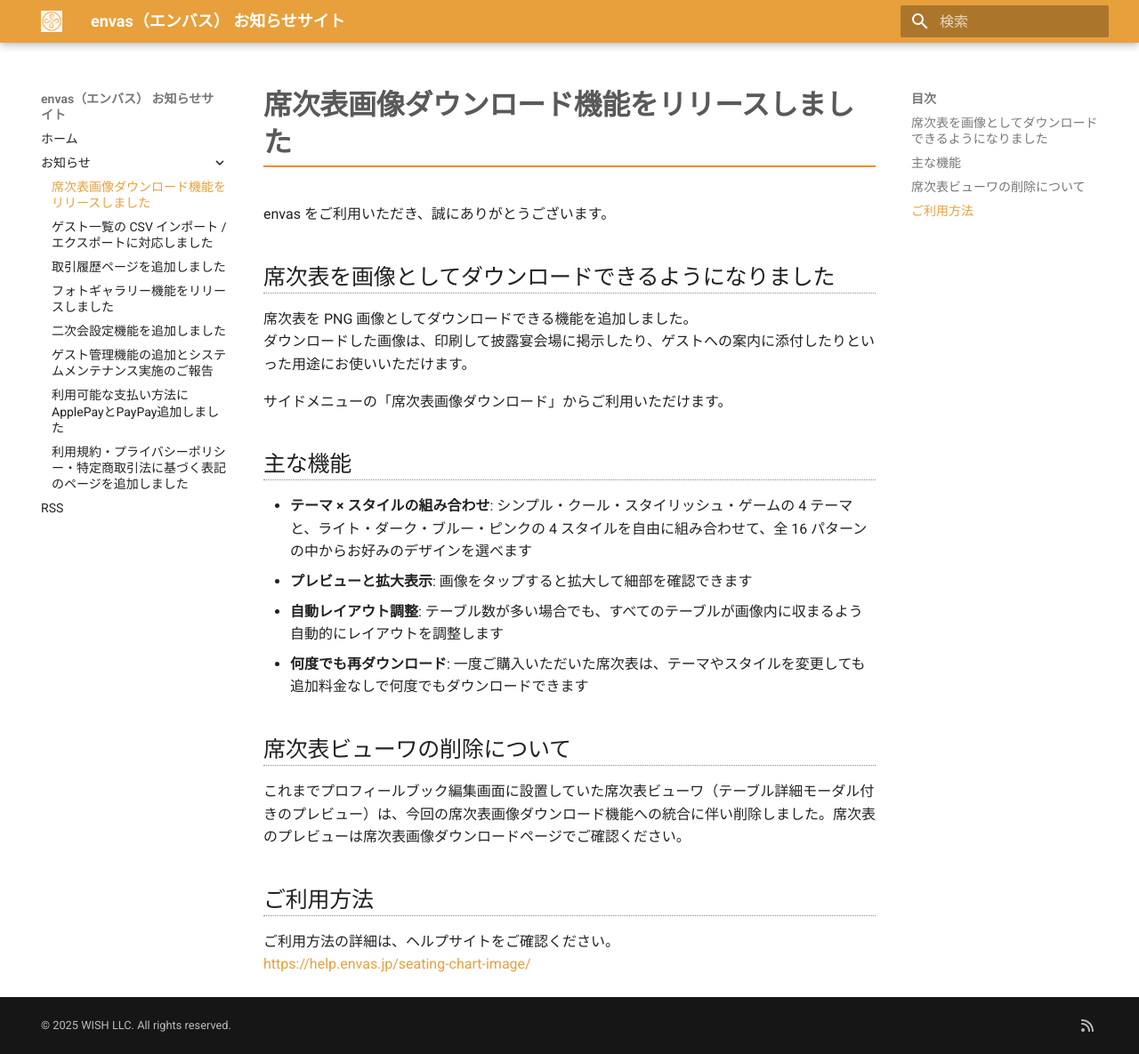
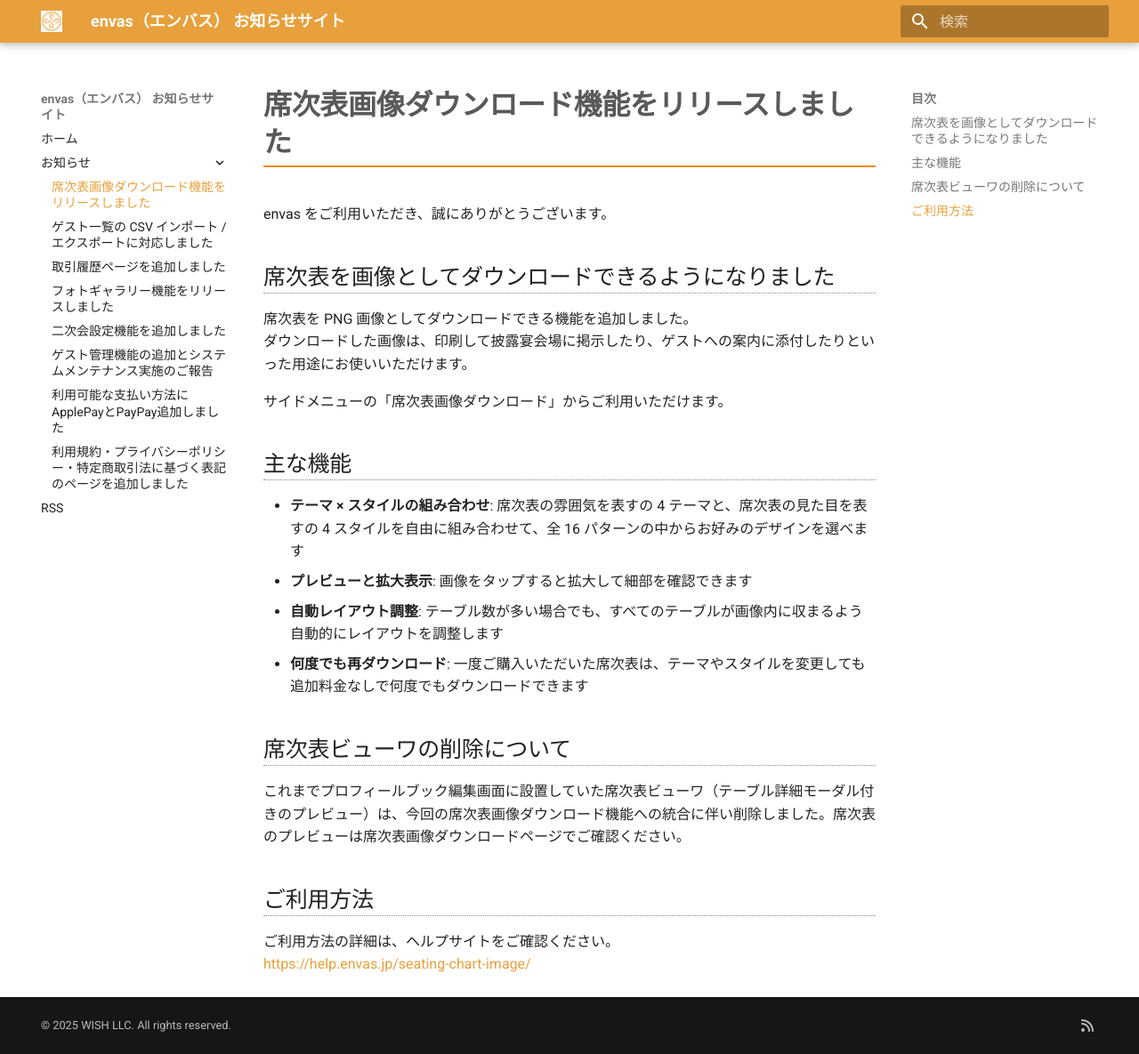
Before and after one commit to wish-corp/envas-info, an MkDocs documentation site: the page built from docs/news/2026-06-18-seating-chart-image.md, in a window 1280 px wide and 1185 px high. Shown: the whole window at 89% size. Built offline with MkDocs 1.6.1 and Material for MkDocs 9.7.7, drawn with Linux system fonts in a browser that asks for light colours.

Commit message:
Update docs/news/2026-06-18-seating-chart-image.md

```diff
--- a/docs/news/2026-06-18-seating-chart-image.md
+++ b/docs/news/2026-06-18-seating-chart-image.md
@@ -18,7 +18,7 @@
 
 ## 主な機能
 
-- **テーマ × スタイルの組み合わせ**: シンプル・クール・スタイリッシュ・ゲームの 4 テーマと、ライト・ダーク・ブルー・ピンクの 4 スタイルを自由に組み合わせて、全 16 パターンの中からお好みのデザインを選べます
+- **テーマ × スタイルの組み合わせ**: 席次表の雰囲気を表すの 4 テーマと、席次表の見た目を表すの 4 スタイルを自由に組み合わせて、全 16 パターンの中からお好みのデザインを選べます
 - **プレビューと拡大表示**: 画像をタップすると拡大して細部を確認できます
 - **自動レイアウト調整**: テーブル数が多い場合でも、すべてのテーブルが画像内に収まるよう自動的にレイアウトを調整します
 - **何度でも再ダウンロード**: 一度ご購入いただいた席次表は、テーマやスタイルを変更しても追加料金なしで何度でもダウンロードできます
```
